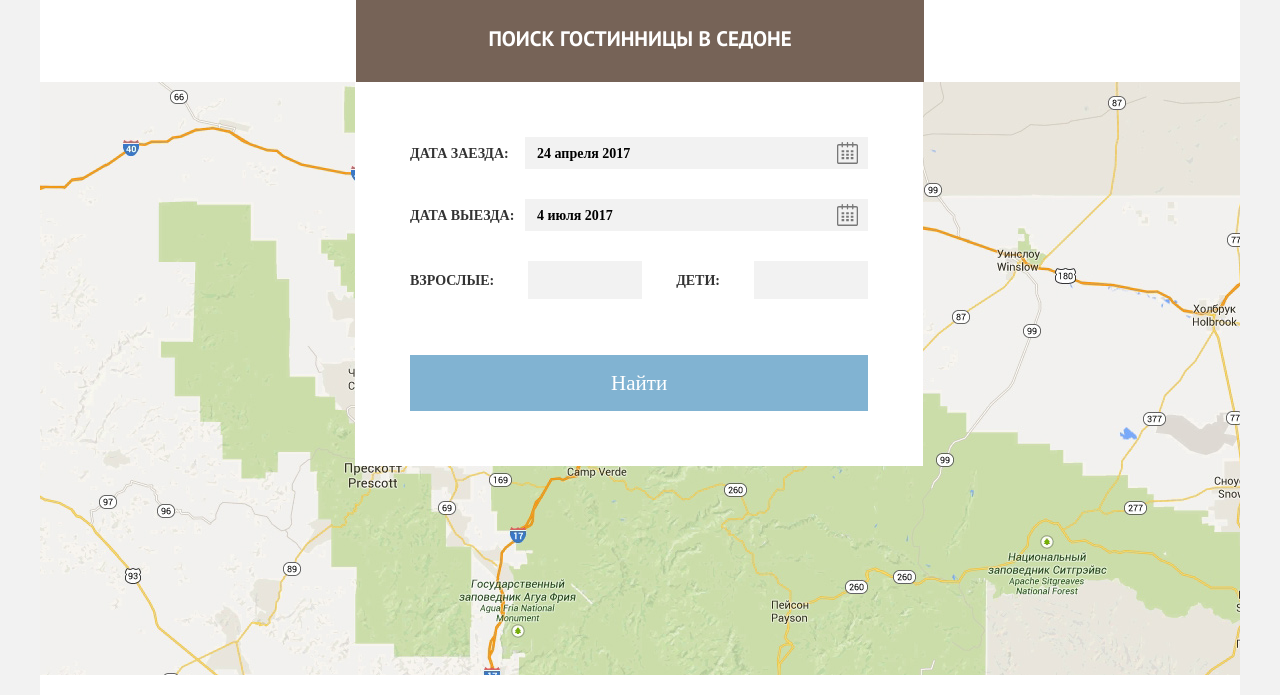
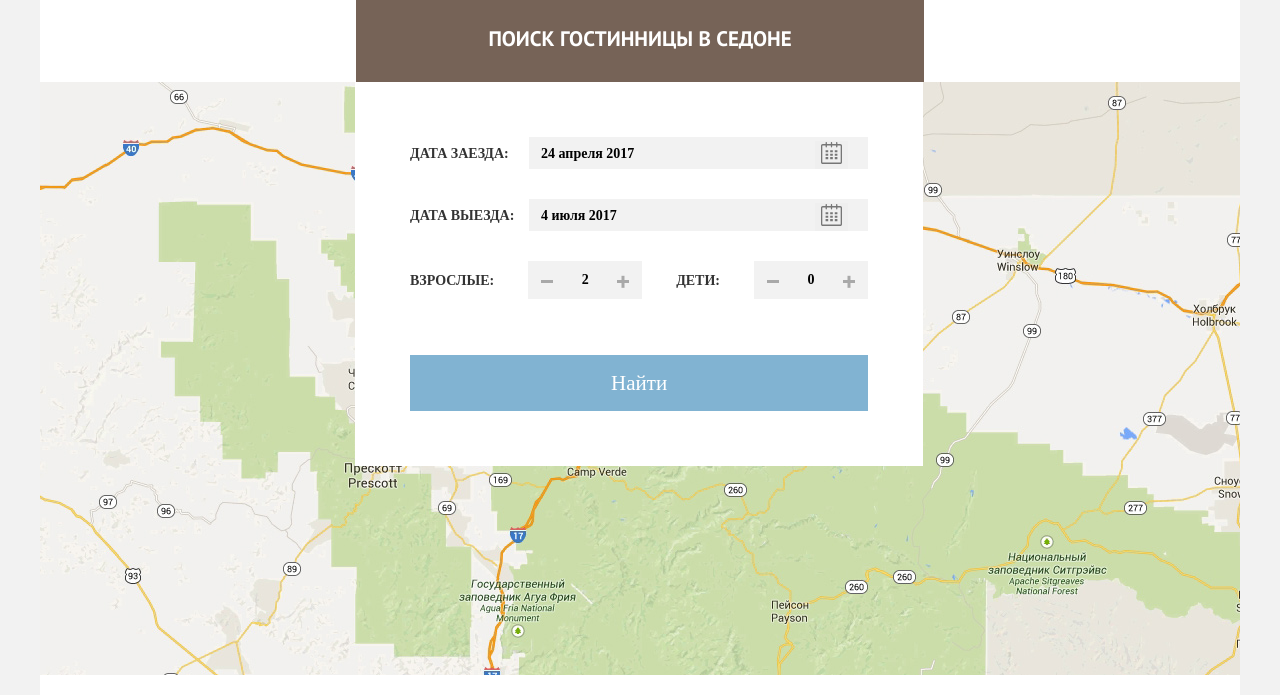
Before and after one commit to OleksiiKorgi/565937-sedona-25, a plain HTML site: page index.html in a window 1280 px wide. Shown: the part 2073-2768 px from the top of the page. Drawn offline with Linux system fonts and the light colour scheme.

Commit message:
форма

```diff
--- a/css/style.css
+++ b/css/style.css
@@ -848,8 +848,6 @@ border-radius: 2px;
 
 .modal-form{
   display: flex;
-
-
 }
 
 .hotel-search-form{
@@ -877,7 +875,9 @@ border-radius: 2px;
 }
 
 .hotel-search-date input{
-  width:300px;
+  width:339px;
+  box-sizing: border-box;
+  padding-right: 46px;
   padding-left: 12px;
   padding-top: 9px;
   padding-bottom: 7px;
@@ -885,56 +885,45 @@ border-radius: 2px;
   border: none;
   background-color: #f2f2f2;
   outline: none;
+  position: relative;
 }
 
 .hotel-search-input{
   display: flex;
   margin-left: auto;
   align-items: center;
+
 }
 
-.calendar-btn-wrapper{
-  padding-top: 5px;
-  padding-bottom: 5px;
-  background-color: #f2f2f2;
-}
-
-.calendar-btn{
-  display: block;
+.date-input{
   position: relative;
-  width:29px;
-  height: 22px;
-  background-color: transparent;
-  border: none;
-}
-
-.calendar-btn svg{
-  position: absolute;
-  top:0px;
-  right:10px;
-  opacity:0.5;
 }
 
 .date-input:hover{
 background-color: #ebebeb;
-border:none;
 }
 
 .date-input:focus{
-  outline: solid 2px #e5e5e5;
+  outline: 2px solid #e5e5e5;
   background-color: #ffffff;
 }
 
-.date-input:focus + .calendar-btn-wrapper  {
- background-color: #ffffff;
 
+
+.calendar-btn{
+  display: block;
+  position: absolute;
+  top:4px;
+  right: 20px;
+  background-color: none;
+  border:0;
+  outline: 0;
 }
 
-.date-input:hover + .calendar-btn-wrapper{
-  background-color: #ebebeb;
-  border: none;
+
+.calendar-btn svg{
+ opacity:0.5;
 }
-
 
 .calendar-btn svg:hover{
   opacity: 1;
@@ -943,6 +932,9 @@ border:none;
 .calendar-btn svg:active{
   fill:#81b3d2;
 }
+
+
+
 
 
 
@@ -972,6 +964,10 @@ border:none;
   background-color: #f2f2f2;
   margin: 0;
   padding:0;
+  text-align: center;
+  font-size: 14px;
+  line-height: 21px;
+  font-weight: bold;
 }
 
 .button-number{
@@ -981,6 +977,28 @@ border:none;
   border: none;
   background-color:#f2f2f2;
   outline: none;
+  position: relative;
+}
+
+.button-number span::after{
+  content: "";
+  width:12px;
+  height: 3px;
+  background-color: #a9a9a9;
+  position: absolute;
+  left: 50%;
+  transform: translate(-50%, 0);
+}
+
+.plus span::before{
+  content: "";
+  width:3px;
+  height: 12px;
+  background-color: #a9a9a9;
+  position: absolute;
+  left: 50%;
+  top: 50%;
+  transform: translate(-50%,-35%);
 }
 
 .hotel-search-form-button{
--- a/index.html
+++ b/index.html
@@ -122,17 +122,16 @@
 
 
   <div class="modal-form">
-      <form class="hotel-search-form" action="echo.html.ru" method="get">
+      <form class="hotel-search-form" action="echo.html.ru" method="post">
 
         <div class="hotel-search-date check-in">
           <label for="check-in">Дата заезда:</label>
           <div class="hotel-search-input">
           <input class="date-input" type="text" id="check-in" value="24 апреля 2017">
-          <div class="calendar-btn-wrapper">
+
           <button  class="calendar-btn">
             <svg xmlns="http://www.w3.org/2000/svg" width="21" height="22" viewBox="0 0 21 22"><path d="M19.251 2.025h-2.845V.648c0-.381-.294-.689-.656-.689-.363 0-.656.308-.656.689v1.377h-3.938V.648c0-.381-.294-.689-.655-.689-.363 0-.657.308-.657.689v1.377H5.906V.648c0-.381-.294-.689-.656-.689-.363 0-.657.308-.657.689v1.377H1.75C.784 2.025 0 2.847 0 3.862v16.302C0 21.179.784 22 1.75 22h17.501c.966 0 1.749-.821 1.749-1.836V3.862c0-1.015-.783-1.837-1.749-1.837zm.437 18.139a.448.448 0 0 1-.437.459H1.75a.45.45 0 0 1-.438-.459V3.862a.45.45 0 0 1 .438-.459h2.844v1.378c0 .381.294.689.657.689.362 0 .656-.308.656-.689V3.403h3.938v1.378c0 .381.294.689.657.689.361 0 .655-.308.655-.689V3.403h3.938v1.378c0 .381.293.689.656.689.362 0 .656-.308.656-.689V3.403h2.845c.241 0 .437.206.437.459v16.302z"/><path d="M4.594 8.225h2.625v2.066H4.594zM4.594 11.668h2.625v2.067H4.594zM4.594 15.112h2.625v2.066H4.594zM9.188 15.112h2.625v2.066H9.188zM9.188 11.668h2.625v2.067H9.188zM9.188 8.225h2.625v2.066H9.188zM13.781 15.112h2.625v2.066h-2.625zM13.781 11.668h2.625v2.067h-2.625zM13.781 8.225h2.625v2.066h-2.625z"/></svg>
           </button>
-        </div>
       </div>
         </div>
 
@@ -141,31 +140,29 @@
           <label for="check-out">Дата выезда:</label>
             <div class="hotel-search-input">
           <input class="date-input" type="text" id="check-out" value="4 июля 2017">
-        <div class="calendar-btn-wrapper">
+
           <button class="calendar-btn">
             <svg xmlns="http://www.w3.org/2000/svg" width="21" height="22" viewBox="0 0 21 22"><path d="M19.251 2.025h-2.845V.648c0-.381-.294-.689-.656-.689-.363 0-.656.308-.656.689v1.377h-3.938V.648c0-.381-.294-.689-.655-.689-.363 0-.657.308-.657.689v1.377H5.906V.648c0-.381-.294-.689-.656-.689-.363 0-.657.308-.657.689v1.377H1.75C.784 2.025 0 2.847 0 3.862v16.302C0 21.179.784 22 1.75 22h17.501c.966 0 1.749-.821 1.749-1.836V3.862c0-1.015-.783-1.837-1.749-1.837zm.437 18.139a.448.448 0 0 1-.437.459H1.75a.45.45 0 0 1-.438-.459V3.862a.45.45 0 0 1 .438-.459h2.844v1.378c0 .381.294.689.657.689.362 0 .656-.308.656-.689V3.403h3.938v1.378c0 .381.294.689.657.689.361 0 .655-.308.655-.689V3.403h3.938v1.378c0 .381.293.689.656.689.362 0 .656-.308.656-.689V3.403h2.845c.241 0 .437.206.437.459v16.302z"/><path d="M4.594 8.225h2.625v2.066H4.594zM4.594 11.668h2.625v2.067H4.594zM4.594 15.112h2.625v2.066H4.594zM9.188 15.112h2.625v2.066H9.188zM9.188 11.668h2.625v2.067H9.188zM9.188 8.225h2.625v2.066H9.188zM13.781 15.112h2.625v2.066h-2.625zM13.781 11.668h2.625v2.067h-2.625zM13.781 8.225h2.625v2.066h-2.625z"/></svg>
           </button>
-        </div>
+
           </div>
         </div>
 
 
         <div class="number-people">
-
         <label for="adult-number">Взрослые:</label>
-
         <div class="number-wrapper">
-          <button class="button-number minus"></button>
-          <input class="adult-number" type="text" id="adult-number" name="adult-number">
-          <button class="button-number plus"></button>
+          <button class="button-number minus"><span></span></button>
+          <input class="adult-number" type="text" id="adult-number" name="adult-number" pattern="[0-9]{,3}" value="2">
+          <button class="button-number plus"><span></span></button>
         </div>
 
         <label for="сhidlren-number">Дети:</label>
 
         <div class="number-wrapper">
-          <button class="button-number minus"></button>
-          <input class="children-number" type="text" id="children-number" name="children-number">
-          <button class="button-number plus"></button>
+          <button class="button-number minus"><span></span></button>
+          <input class="children-number" type="text" id="children-number" name="children-number" pattern="[0-9]{,3}" value="0">
+          <button class="button-number plus"><span></span></button>
         </div>
       </div>
 
```
